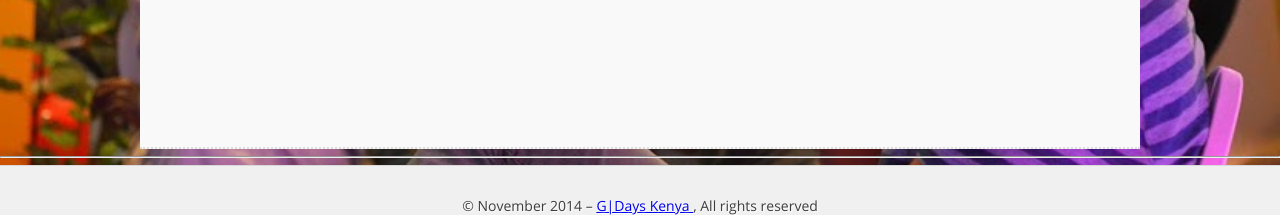
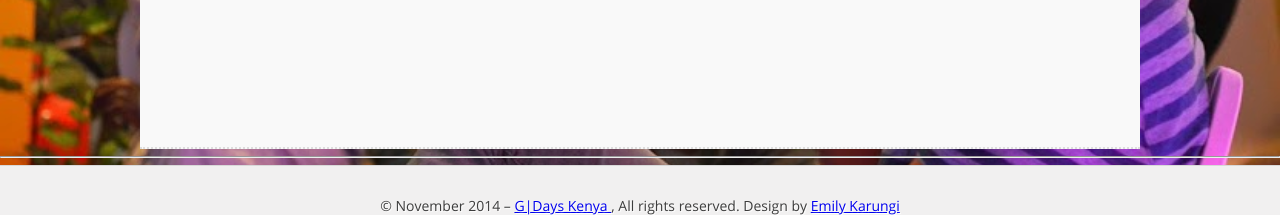
Before and after one commit to GDGKenya/GDaysKenya, a PHP site: page / in a window 1280 px wide. Shown: the part 3794-4009 px from the top of the page. Run offline with PHP 8.4, Linux system fonts and the light colour scheme.

Commit message:
Added Credits to Emily original designer of G|Days Uganda

```diff
--- a/index.php
+++ b/index.php
@@ -549,7 +549,8 @@
                     <div id="footer">
                         <div class="wrap clearFix">
                             <div id="copyright" class="clearFix">
-                                <p class="floatLeft">&copy; November 2014 &ndash; <a href="https://docs.google.com/forms/d/1xvWlL7gE9dztoTn5bg10HfnvZX4ctnM4WYaTmsrmnTM/viewform"> G|Days Kenya </a>, All rights reserved</p>
+                                <p class="floatLeft">&copy; November 2014 &ndash; <a href="https://docs.google.com/forms/d/1xvWlL7gE9dztoTn5bg10HfnvZX4ctnM4WYaTmsrmnTM/viewform"> G|Days Kenya </a>, All rights reserved. Design by <a href="mailto:ekar45@gmail.com">Emily Karungi</a></p>
+
                             </div>
                         </div>
                     </div>
```
